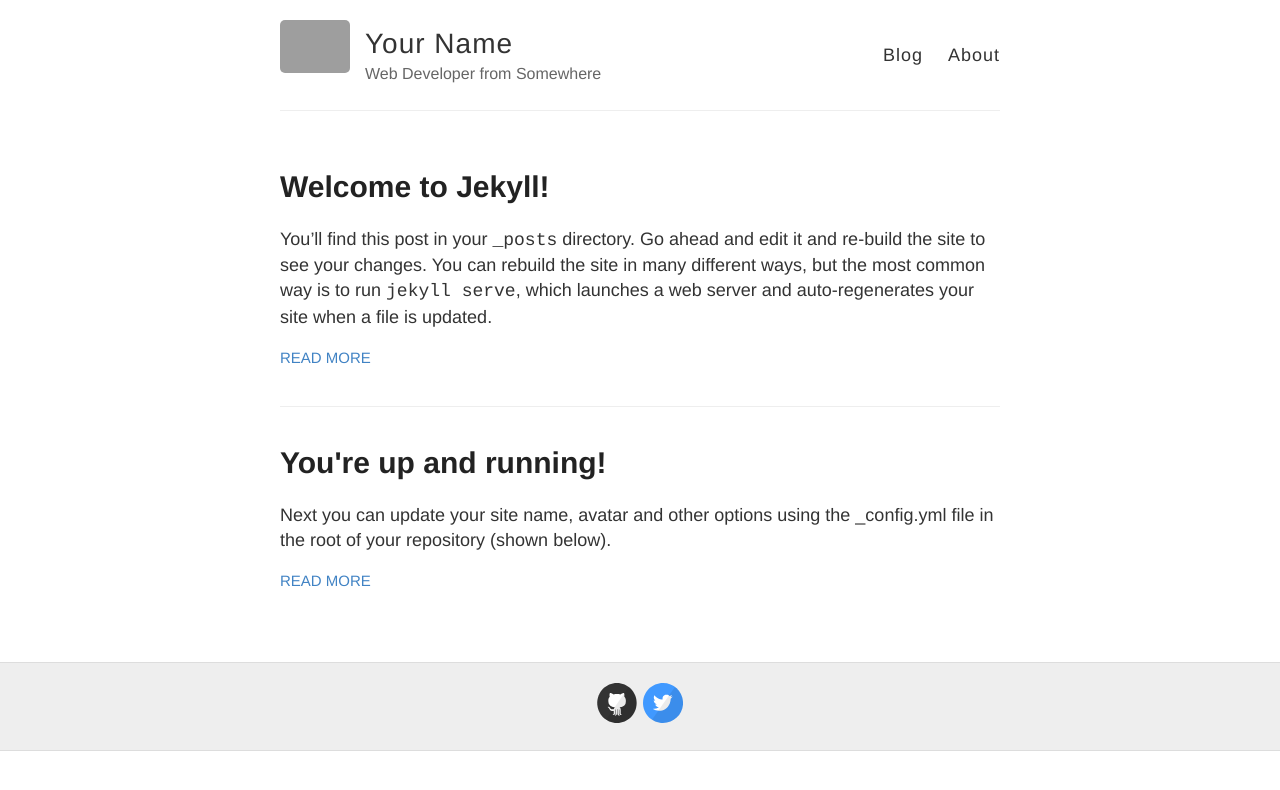
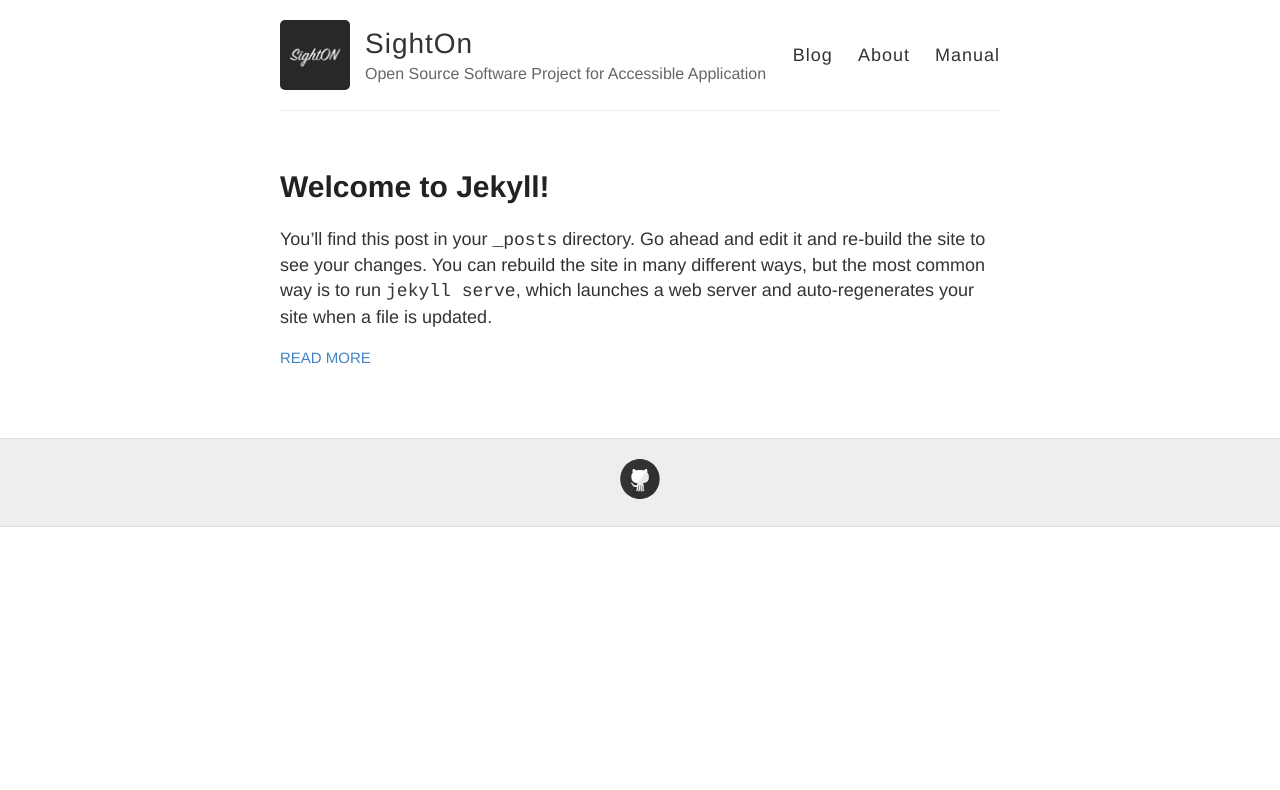
Before and after one commit to SightOn/SightOn.github.io, a Jekyll site: the page built from index.html, in a window 1280 px wide. Shown: the top 790 px of the page. Built offline with Jekyll 4.4.1, drawn with Linux system fonts in a browser that asks for light colours; grey boxes are pictures that could not be loaded.

Commit message:
Add a Manual Page in Japanese. Enable to voice over in Japanese.

```diff
--- a/_config.yml
+++ b/_config.yml
@@ -3,13 +3,13 @@
 #
 
 # Name of your site (displayed in the header)
-name: Your Name
+name: SightOn
 
 # Short bio or description (displayed in the header)
-description: Web Developer from Somewhere
+description: Open Source Software Project for Accessible Application
 
 # URL of your avatar or profile pic (you could use your GitHub profile pic)
-avatar: https://raw.githubusercontent.com/barryclark/jekyll-now/master/images/jekyll-logo.png
+avatar: https://raw.githubusercontent.com/sighton/sighton.github.io/master/images/sighton-icon-144x144.png
 
 #
 # Flags below are optional
@@ -21,12 +21,12 @@ footer-links:
   email:
   facebook:
   flickr:
-  github: barryclark/jekyll-now
+  github: SightOn/SightOn_iOS
   instagram:
   linkedin:
   pinterest:
   rss: # just type anything here for a working RSS icon
-  twitter: jekyllrb
+  twitter:
   stackoverflow: # your stackoverflow profile, e.g. "users/50476/bart-kiers"
   youtube: # channel/<your_long_string> or user/<user-name>
   googleplus: # anything in your profile username that comes after plus.google.com/
--- a/_layouts/default.html
+++ b/_layouts/default.html
@@ -1,5 +1,5 @@
 <!DOCTYPE html>
-<html>
+<html lang="ja">
   <head>
     <title>{% if page.title %}{{ page.title }} – {% endif %}{{ site.name }} – {{ site.description }}</title>
 
@@ -29,6 +29,7 @@
           <nav>
             <a href="{{ site.baseurl }}/">Blog</a>
             <a href="{{ site.baseurl }}/about">About</a>
+            <a href="{{ site.baseurl }}/manual">Manual</a>
           </nav>
         </header>
       </div>
--- a/_posts/2017-10-28-Hello-World.md
+++ /dev/null
@@ -1,11 +0,0 @@
----
-layout: post
-title: You're up and running!
-By: inai17ibar
----
-
-Next you can update your site name, avatar and other options using the _config.yml file in the root of your repository (shown below).
-
-![_config.yml]({{ site.baseurl }}/images/config.png)
-
-The easiest way to make your first post is to edit this one. Go into /_posts/ and update the Hello World markdown file. For more instructions head over to the [Jekyll Now repository](https://github.com/barryclark/jekyll-now) on GitHub.
```
Also changed, not shown: SightOn.github.io/404.html (deleted, +0 -24 lines), SightOn.github.io/Gemfile (deleted, +0 -26 lines), SightOn.github.io/_config.yml (deleted, +0 -43 lines), SightOn.github.io/about.md (deleted, +0 -18 lines), SightOn.github.io/index.md (deleted, +0 -6 lines), how_to.md (added, +31 -0 lines), SightOn.github.io/Gemfile.lock (deleted), _posts/2017-10-29-welcome-to-jekyll.markdown (renamed from SightOn.github.io/_posts/2017-10-29-welcome-to-jekyll.markdown), images/sighton-icon-144x144.png (added), 1 other file.
